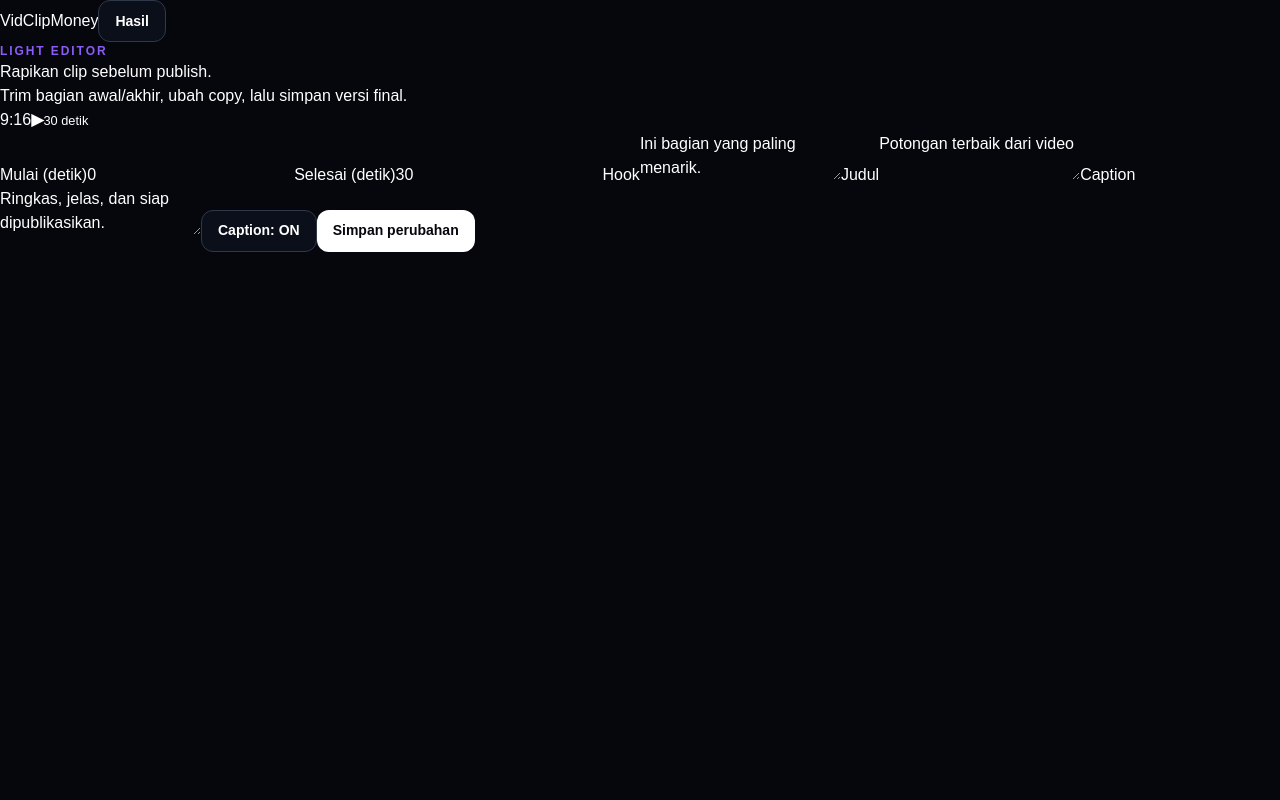
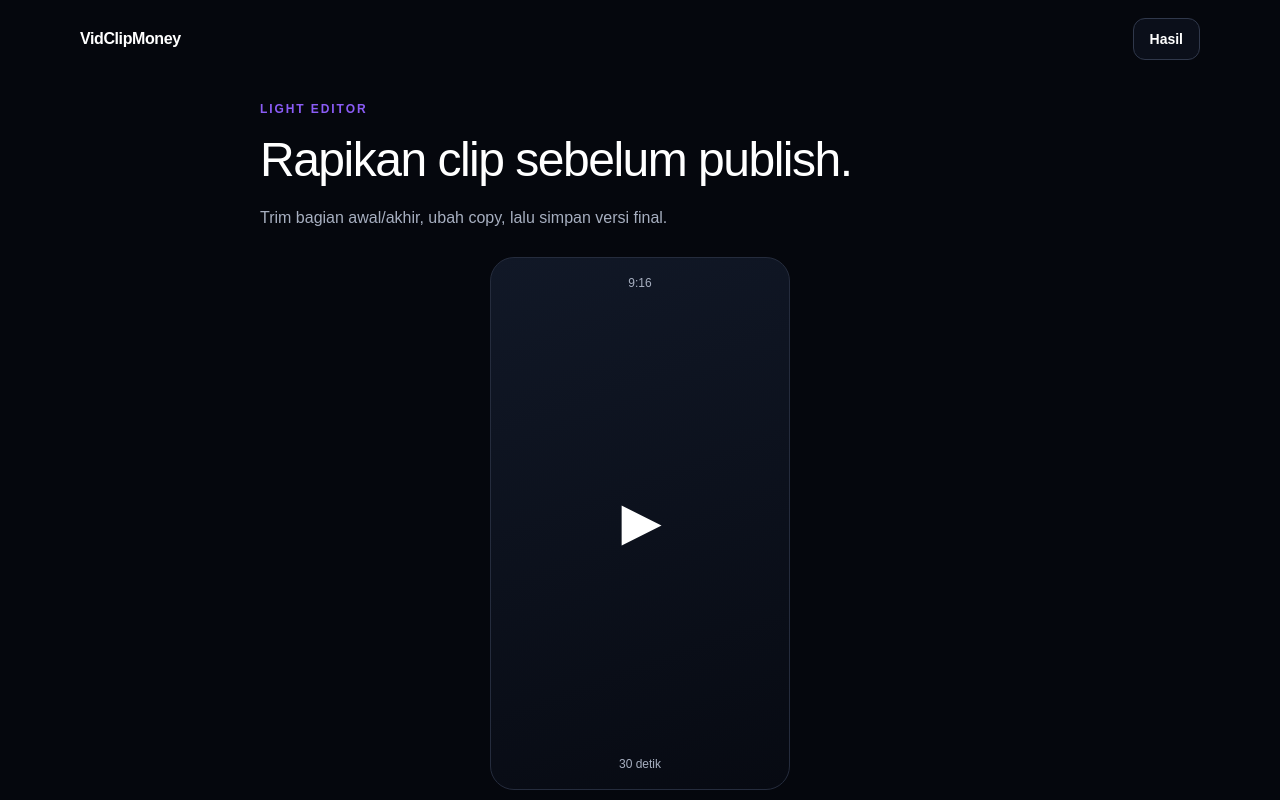
Before and after one commit to edosaputraputradayak07-collab/clippnow, a Next.js app: page /editor in a window 1280 px wide. Shown: the top 800 px of the page. Built offline with nearby package versions, Linux system fonts and the light colour scheme.

Commit message:
style(editor): add VidClipMoney lightweight editor layout

```diff
--- a/app/globals.css
+++ b/app/globals.css
@@ -6,10 +6,13 @@ body { background: #05070d; color: #fff; font-family: Arial, sans-serif; }
 .reset-page { min-height: 100vh; display: grid; place-content: center; gap: 8px; padding: 24px; text-align: center; }
 .reset-page h1 { margin: 0; font-size: 32px; }
 .reset-page p { margin: 0; color: #a7afc0; }
+.app-header { width: min(1120px, calc(100% - 36px)); margin: 0 auto; padding: 18px 0; display: flex; align-items: center; justify-content: space-between; gap: 12px; box-sizing: border-box; }
+.brand { color: #fff; text-decoration: none; font-weight: 900; letter-spacing: -.4px; }
+.header-badge { color: #a7afc0; font-size: 12px; }
 .results-shell { width: min(1120px, 100%); margin: 0 auto; padding: 32px 18px 56px; box-sizing: border-box; }
 .results-header { display: flex; align-items: flex-end; justify-content: space-between; gap: 20px; margin-bottom: 28px; }
 .results-header h1 { margin: 4px 0 8px; font-size: clamp(30px, 7vw, 52px); letter-spacing: -1.5px; }
-.results-header p { margin: 0; color: #a7afc0; max-width: 620px; line-height: 1.55; }
+.results-header p, .editor-lead { margin: 0; color: #a7afc0; max-width: 620px; line-height: 1.55; }
 .eyebrow { color: #8b5cf6 !important; font-size: 12px; font-weight: 800; letter-spacing: .16em; }
 .clip-grid { display: grid; grid-template-columns: repeat(3, minmax(0, 1fr)); gap: 18px; }
 .clip-card { overflow: hidden; border: 1px solid #202637; border-radius: 22px; background: #0b0f1a; box-shadow: 0 14px 40px #0006; }
@@ -24,9 +27,22 @@ body { background: #05070d; color: #fff; font-family: Arial, sans-serif; }
 .clip-content p { color: #a7afc0; line-height: 1.5; min-height: 44px; }
 .action-row { display: flex; gap: 10px; margin-top: 16px; }
 .primary-button, .secondary-button { display: inline-flex; align-items: center; justify-content: center; min-height: 42px; padding: 0 16px; border-radius: 12px; text-decoration: none; font-weight: 700; font-size: 14px; box-sizing: border-box; }
-.primary-button { background: #fff; color: #05070d; }
+.primary-button { background: #fff; color: #05070d; border: 0; }
+.primary-button:disabled { opacity: .4; cursor: not-allowed; }
 .secondary-button { border: 1px solid #30384b; color: #fff; background: #0b0f1a; }
 .empty-results { border: 1px dashed #30384b; border-radius: 22px; padding: 48px 20px; text-align: center; background: #0b0f1a; }
 .empty-results h2 { margin: 0 0 8px; }
 .empty-results p { color: #a7afc0; margin: 0; }
+.editor-shell { min-height: 100vh; }
+.editor-container { width: min(760px, calc(100% - 36px)); margin: 0 auto; padding: 22px 0 56px; }
+.editor-container h1 { font-size: clamp(30px, 7vw, 48px); margin: 6px 0 10px; letter-spacing: -1.5px; }
+.editor-preview { margin: 26px auto 18px; width: min(300px, 72vw); aspect-ratio: 9 / 16; border: 1px solid #252c3d; border-radius: 24px; background: linear-gradient(160deg,#111827,#070a12); display: flex; flex-direction: column; align-items: center; justify-content: space-between; padding: 16px; box-sizing: border-box; }
+.editor-preview strong { font-size: 48px; }
+.editor-preview span, .editor-preview small { color: #a7afc0; font-size: 12px; }
+.editor-card { display: grid; gap: 14px; padding: 18px; border: 1px solid #202637; border-radius: 22px; background: #0b0f1a; }
+.editor-card label { display: grid; gap: 7px; color: #a7afc0; font-size: 13px; font-weight: 700; }
+.editor-card input, .editor-card textarea { width: 100%; border: 1px solid #30384b; border-radius: 12px; background: #070a12; color: #fff; padding: 12px; box-sizing: border-box; font: inherit; }
+.editor-card textarea { min-height: 82px; resize: vertical; }
+.editor-card .primary-button, .editor-card .secondary-button { width: 100%; margin-top: 4px; }
+.success-message { color: #86efac; margin: 0; font-size: 13px; }
 @media (max-width: 760px) { .results-shell { padding-top: 22px; } .results-header { align-items: stretch; flex-direction: column; } .results-header .secondary-button { width: 100%; } .clip-grid { grid-template-columns: 1fr; } .clip-card { display: grid; grid-template-columns: 38% 1fr; } .clip-preview { aspect-ratio: 9 / 16; } .clip-content { display: flex; flex-direction: column; justify-content: center; } .clip-content p { min-height: 0; } }
```
